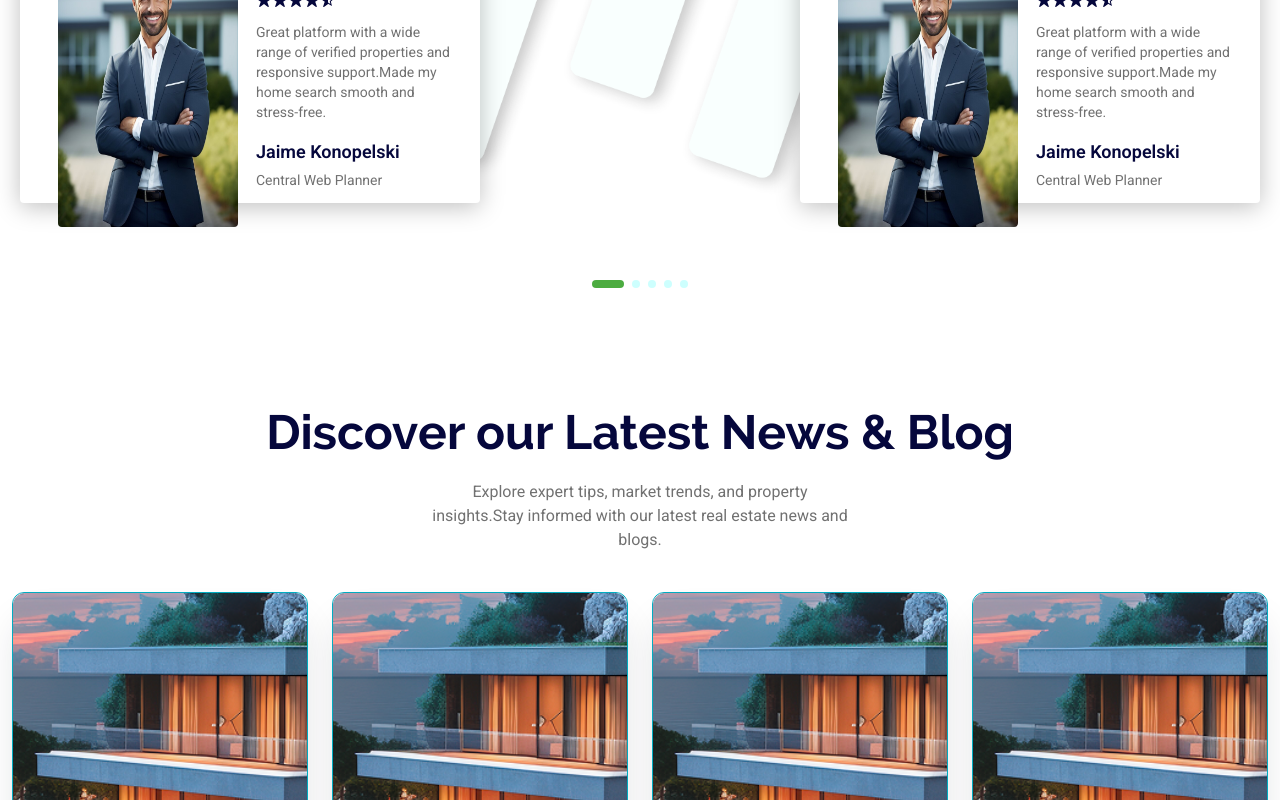
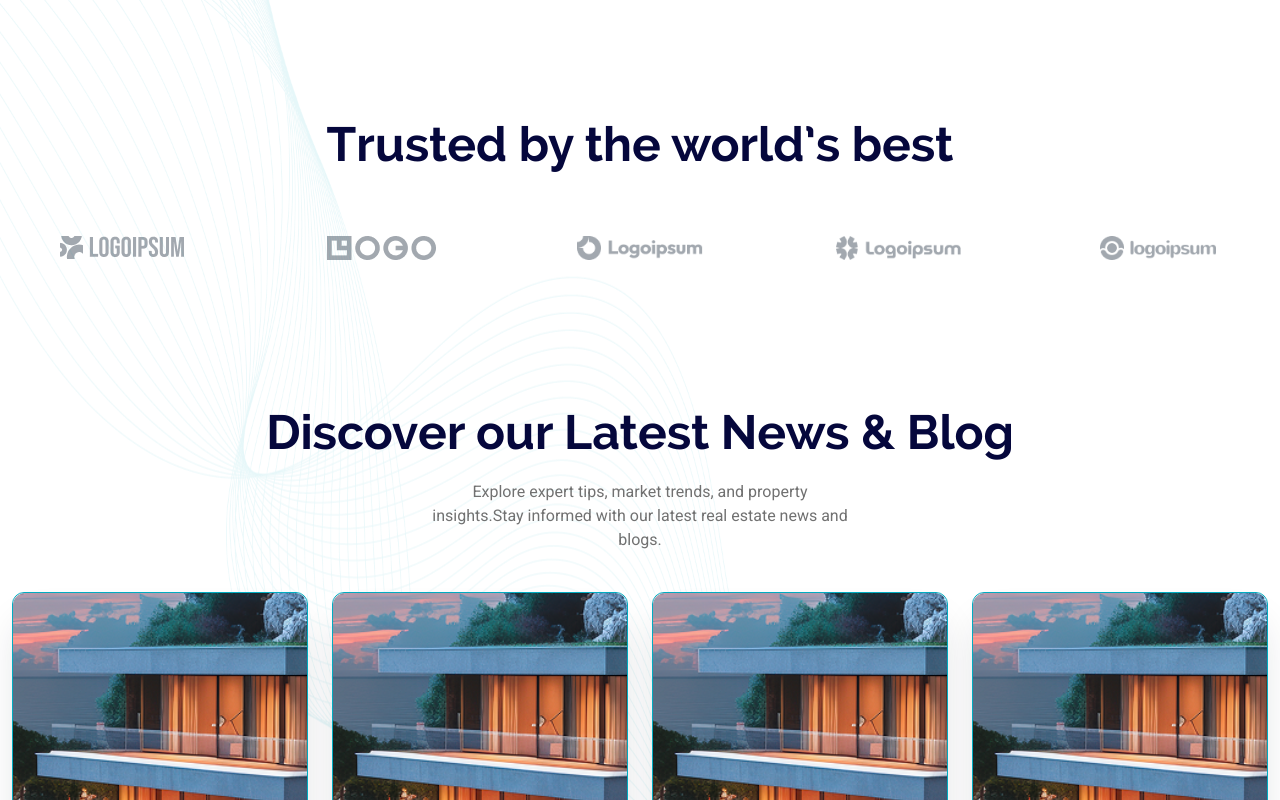
Before and after one commit to Tasniasamia/roofstick_appstick, a Next.js app: page / in a window 1280 px wide. Shown: the part 6580-7380 px from the top of the page. Built offline with nearby package versions, Linux system fonts and the light colour scheme.

Commit message:
testimonial done

```diff
--- a/app/(site)/page.tsx
+++ b/app/(site)/page.tsx
@@ -10,6 +10,7 @@ import OurTestimonial from '@/components/(site)/home/ourTestimonial';
 import Properties from '@/components/(site)/home/properties';
 import Work from '@/components/(site)/home/work';
 import Categories from '@/components/common/categories';
+import Image from 'next/image';
 import React from 'react';
 
 const page = () => {
@@ -23,10 +24,14 @@ const page = () => {
             <OurService/>
             <AgentService/>
             <About/>
+
+
+            <CardStackSlider/>
+            <div className='relative'>
+            <Image src="/vector-xl.png" width={2000} height={2000} alt="vector" className='object-center w-full h-[1579px] absolute  top-[-388px] left-0'/>
             <OurClients/>
-            <CardStackSlider/>
             <OurBlog/>
-
+            </div>
         </div>
     );
 };
```
